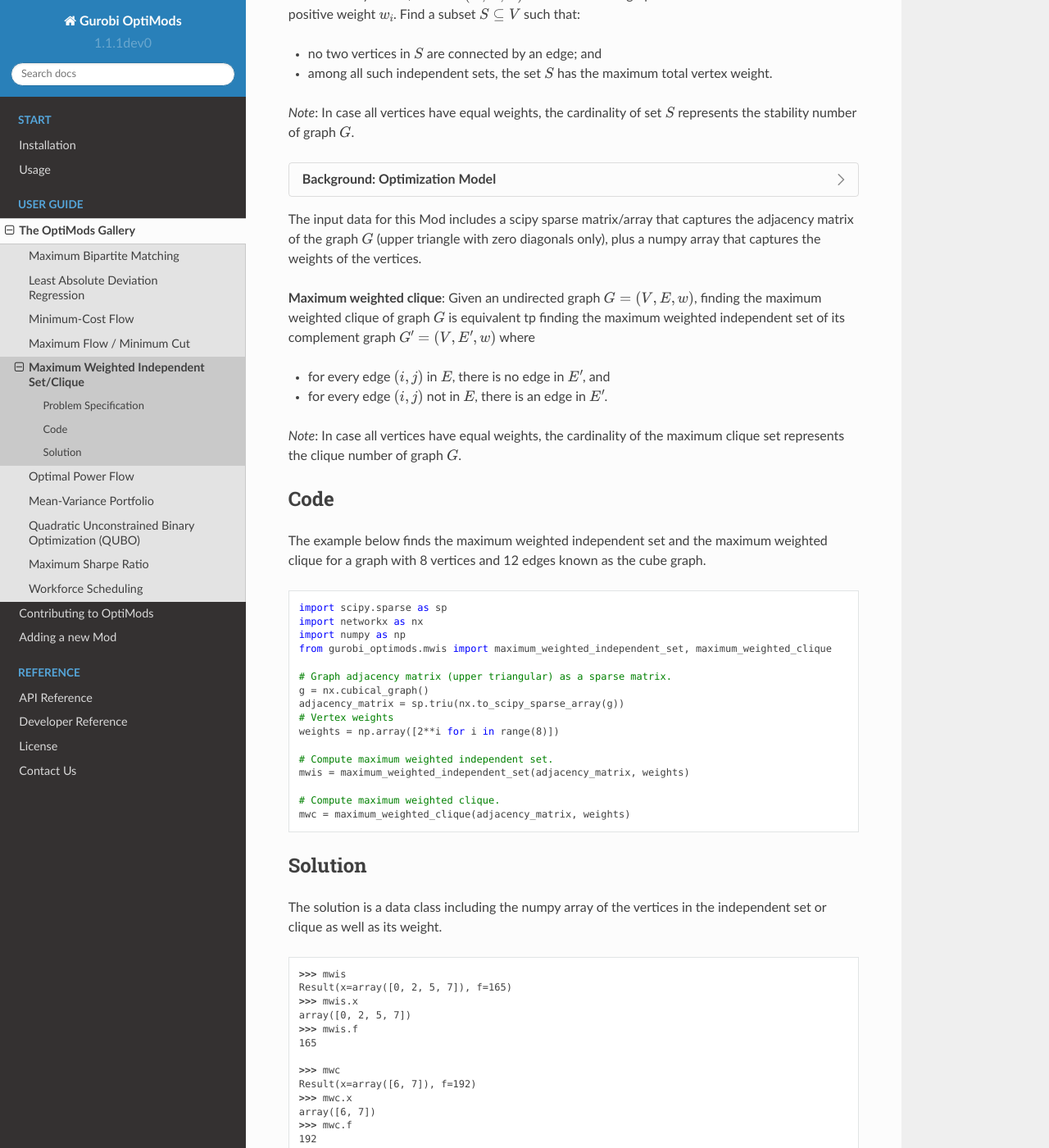
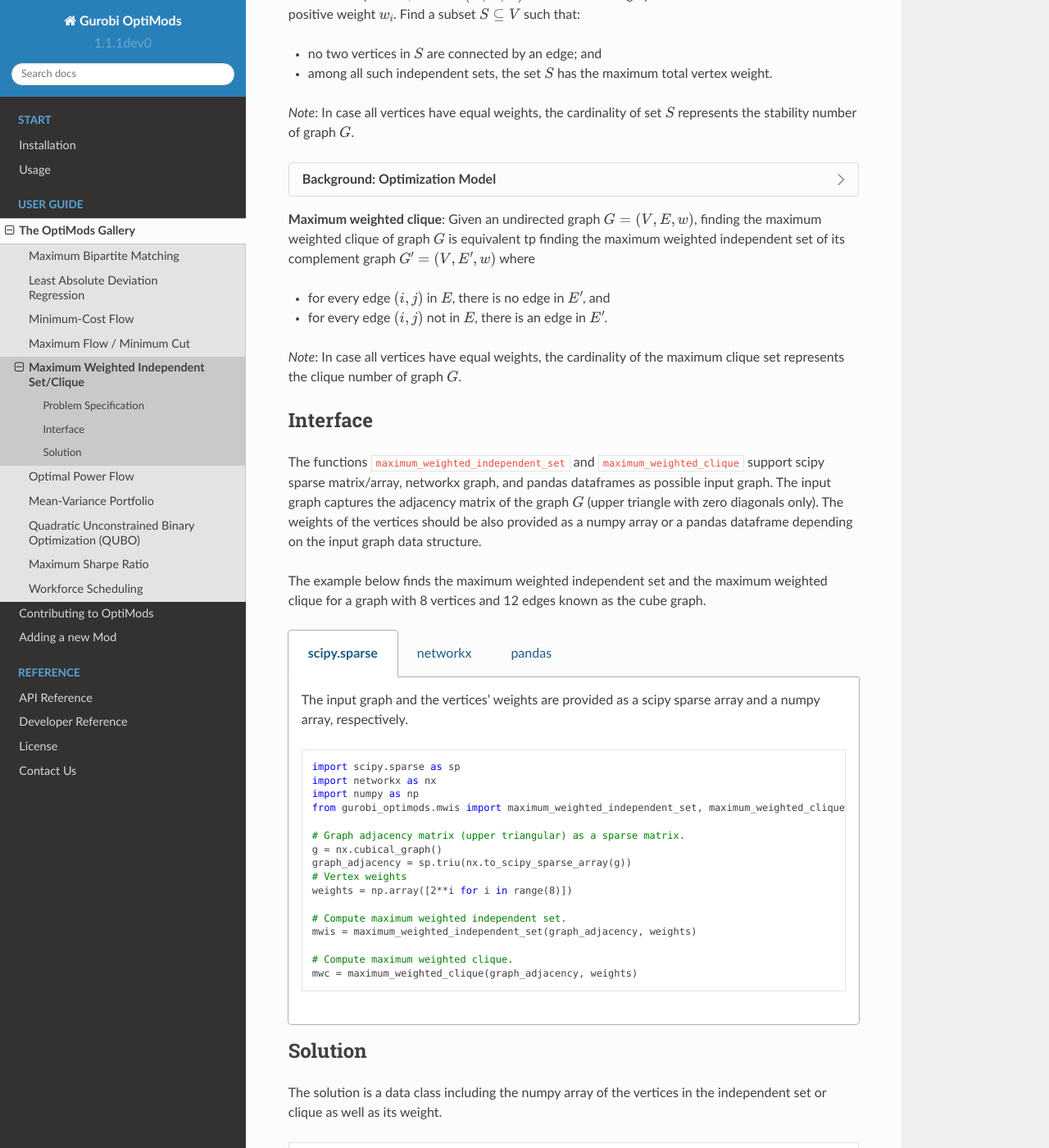
Before and after one commit to Gurobi/gurobi-optimods, a Sphinx documentation site: the page built from docs/source/mods/mwis.rst, in a window 1280 px wide and 1400 px high, scrolled down 907 px. Shown: the whole window at 82% size. Built offline with Sphinx 7.4.7 and the Read the Docs theme 2.0.0, drawn with Linux system fonts in a browser that asks for light colours; cross-references to code outside the pages are shown as plain code; some of the changed lines change nothing that is shown.

Commit message:
doc revision

```diff
--- a/docs/source/mods/mwis.rst
+++ b/docs/source/mods/mwis.rst
@@ -69,11 +69,6 @@
                             & x_i \in \{0, 1\} & \forall i \in V
         \end{align}
 
-The input data for this Mod includes a scipy sparse matrix/array that captures
-the adjacency matrix of the graph :math:`G` (upper triangle with zero diagonals only),
-plus a numpy array that captures the weights of the vertices.
-
-
 **Maximum weighted clique**: Given an undirected graph :math:`G = (V, E, w)`, finding
 the maximum weighted clique of graph :math:`G` is equivalent tp finding the
 maximum weighted independent set of its complement graph
@@ -85,39 +80,115 @@
 *Note*: In case all vertices have equal weights, the cardinality of
 the maximum clique set represents the clique number of graph :math:`G`.
 
-Code
-----
+Interface
+---------
+
+The functions ``maximum_weighted_independent_set`` and ``maximum_weighted_clique``
+support scipy sparse matrix/array, networkx graph, and pandas dataframes as
+possible input graph. The input graph captures the adjacency matrix of
+the graph :math:`G` (upper triangle with zero diagonals only). The
+weights of the vertices should be also provided as a numpy array or a
+pandas dataframe depending on the input graph data structure.
 
 The example below finds the maximum weighted independent set and
 the maximum weighted clique for a graph with 8 vertices and 12 edges
 known as the cube graph.
 
-.. testcode:: mwis
+.. tabs::
 
-    import scipy.sparse as sp
-    import networkx as nx
-    import numpy as np
-    from gurobi_optimods.mwis import maximum_weighted_independent_set, maximum_weighted_clique
+    .. group-tab:: scipy.sparse
+        The input graph and the vertices' weights are provided as a scipy
+        sparse array and a numpy array, respectively.
 
-    # Graph adjacency matrix (upper triangular) as a sparse matrix.
-    g = nx.cubical_graph()
-    adjacency_matrix = sp.triu(nx.to_scipy_sparse_array(g))
-    # Vertex weights
-    weights = np.array([2**i for i in range(8)])
+        .. testcode:: mwis_sp
 
-    # Compute maximum weighted independent set.
-    mwis = maximum_weighted_independent_set(adjacency_matrix, weights)
+            import scipy.sparse as sp
+            import networkx as nx
+            import numpy as np
+            from gurobi_optimods.mwis import maximum_weighted_independent_set, maximum_weighted_clique
 
-    # Compute maximum weighted clique.
-    mwc = maximum_weighted_clique(adjacency_matrix, weights)
+            # Graph adjacency matrix (upper triangular) as a sparse matrix.
+            g = nx.cubical_graph()
+            graph_adjacency = sp.triu(nx.to_scipy_sparse_array(g))
+            # Vertex weights
+            weights = np.array([2**i for i in range(8)])
 
-.. testoutput:: mwis
-    :hide:
+            # Compute maximum weighted independent set.
+            mwis = maximum_weighted_independent_set(graph_adjacency, weights)
 
-    ...
-    Best objective 1.650000000000e+02, best bound 1.650000000000e+02, gap 0.0000%
-    ...
-    Best objective 1.920000000000e+02, best bound 1.920000000000e+02, gap 0.0000%
+            # Compute maximum weighted clique.
+            mwc = maximum_weighted_clique(graph_adjacency, weights)
+
+        .. testoutput:: mwis_sp
+            :hide:
+
+            ...
+            Best objective 1.650000000000e+02, best bound 1.650000000000e+02, gap 0.0000%
+            ...
+            Best objective 1.920000000000e+02, best bound 1.920000000000e+02, gap 0.0000%
+
+    .. group-tab:: networkx
+        The input graph and the vertex weights are provided as
+        a networkx graph and a numpy array, respectively.
+
+        .. testcode:: mwis_nx
+
+            import networkx as nx
+            import numpy as np
+            from gurobi_optimods.mwis import maximum_weighted_independent_set, maximum_weighted_clique
+
+            # A networkx Graph
+            graph = nx.cubical_graph()
+            # Vertex weights
+            weights = np.array([2**i for i in range(8)])
+
+            # Compute maximum weighted independent set.
+            mwis = maximum_weighted_independent_set(graph, weights)
+
+            # Compute maximum weighted clique.
+            mwc = maximum_weighted_clique(graph, weights)
+
+        .. testoutput:: mwis_nx
+            :hide:
+
+            ...
+            Best objective 1.650000000000e+02, best bound 1.650000000000e+02, gap 0.0000%
+            ...
+            Best objective 1.920000000000e+02, best bound 1.920000000000e+02, gap 0.0000%
+
+
+    .. group-tab:: pandas
+        The input graph is a pandas dataframe with two columns named as
+        node1 and node2 capturing the vertex pairs of an edge. The vertex
+        weights is also a pandas dataframe with a column named as weights
+        describing the weight of each vertex.
+
+        .. testcode:: mwis_pd
+
+            import networkx as nx
+            import pandas as pd
+            import numpy as np
+            from gurobi_optimods.mwis import maximum_weighted_independent_set, maximum_weighted_clique
+
+            # A networkx Graph
+            g = nx.cubical_graph()
+            frame = pd.DataFrame(g.edges, columns=["node1", "node2"])
+            # Vertex weights
+            weights = pd.DataFrame(np.array([2**i for i in range(8)]), columns=["weights"])
+
+            # Compute maximum weighted independent set.
+            mwis = maximum_weighted_independent_set(frame, weights)
+
+            # Compute maximum weighted clique.
+            mwc = maximum_weighted_clique(frame, weights)
+
+        .. testoutput:: mwis_pd
+            :hide:
+
+            ...
+            Best objective 1.650000000000e+02, best bound 1.650000000000e+02, gap 0.0000%
+            ...
+            Best objective 1.920000000000e+02, best bound 1.920000000000e+02, gap 0.0000%
 
 
 Solution
```
